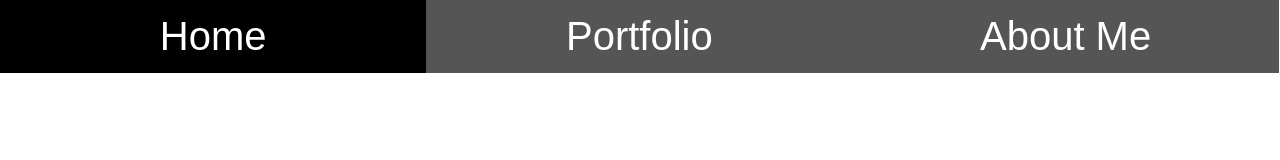
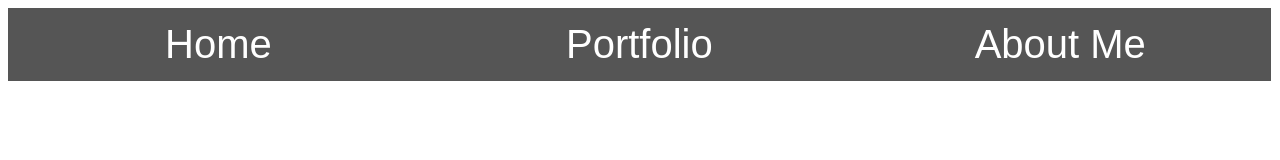
Before and after one commit to alancoronado03/Portfolio, a plain HTML site: page index.html in a window 1280 px wide. Drawn offline with Linux system fonts and the light colour scheme.

Commit message:
Update PortfolioProject.css

```diff
--- a/PortfolioProject.css
+++ b/PortfolioProject.css
@@ -3,7 +3,7 @@
   /* Set height of body and the document to 100% */
   body, html {
     height: 100%;
-    margin: 0;
+    widht: 100%
     background-size: 100%;
     font-family: Arial;
   }
```
